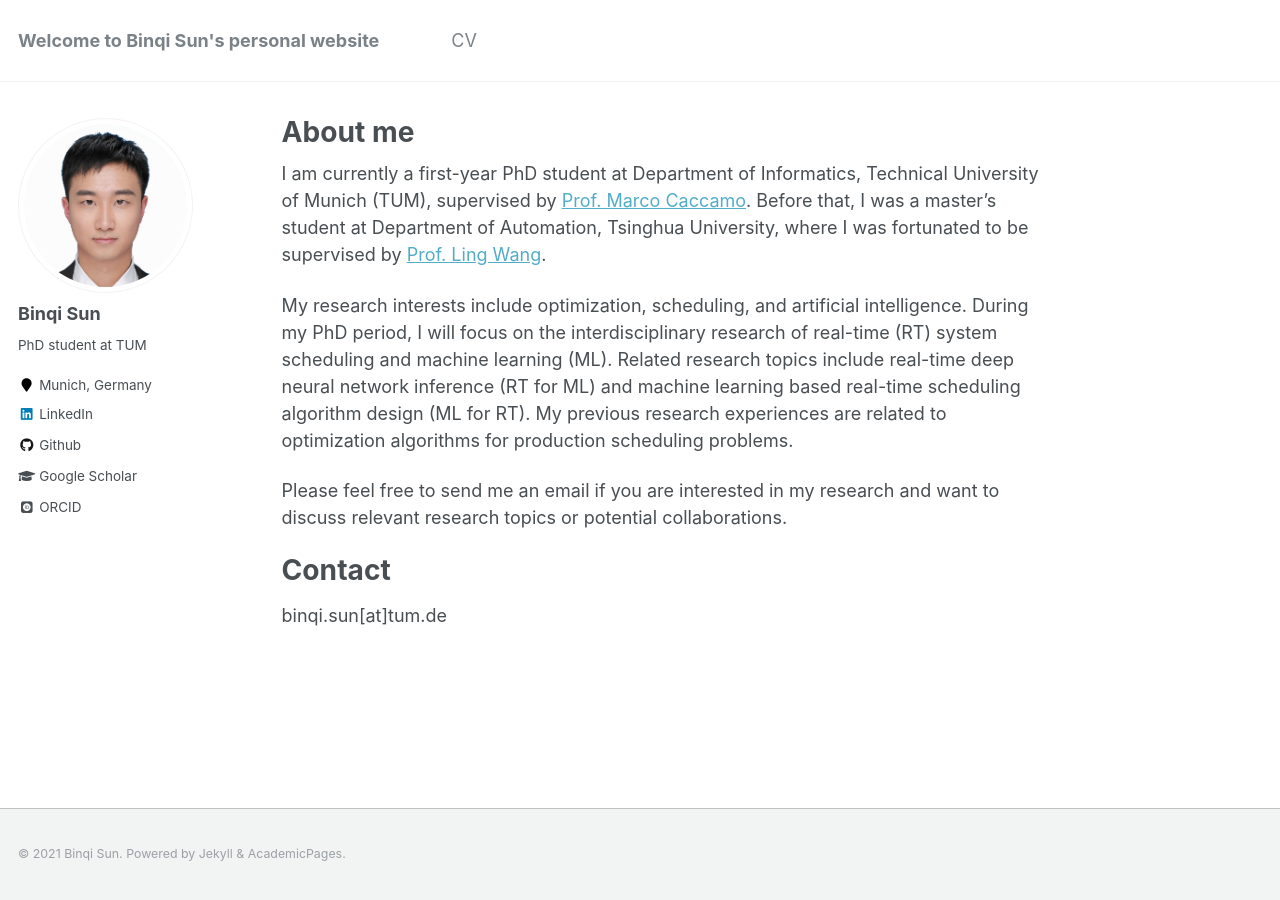
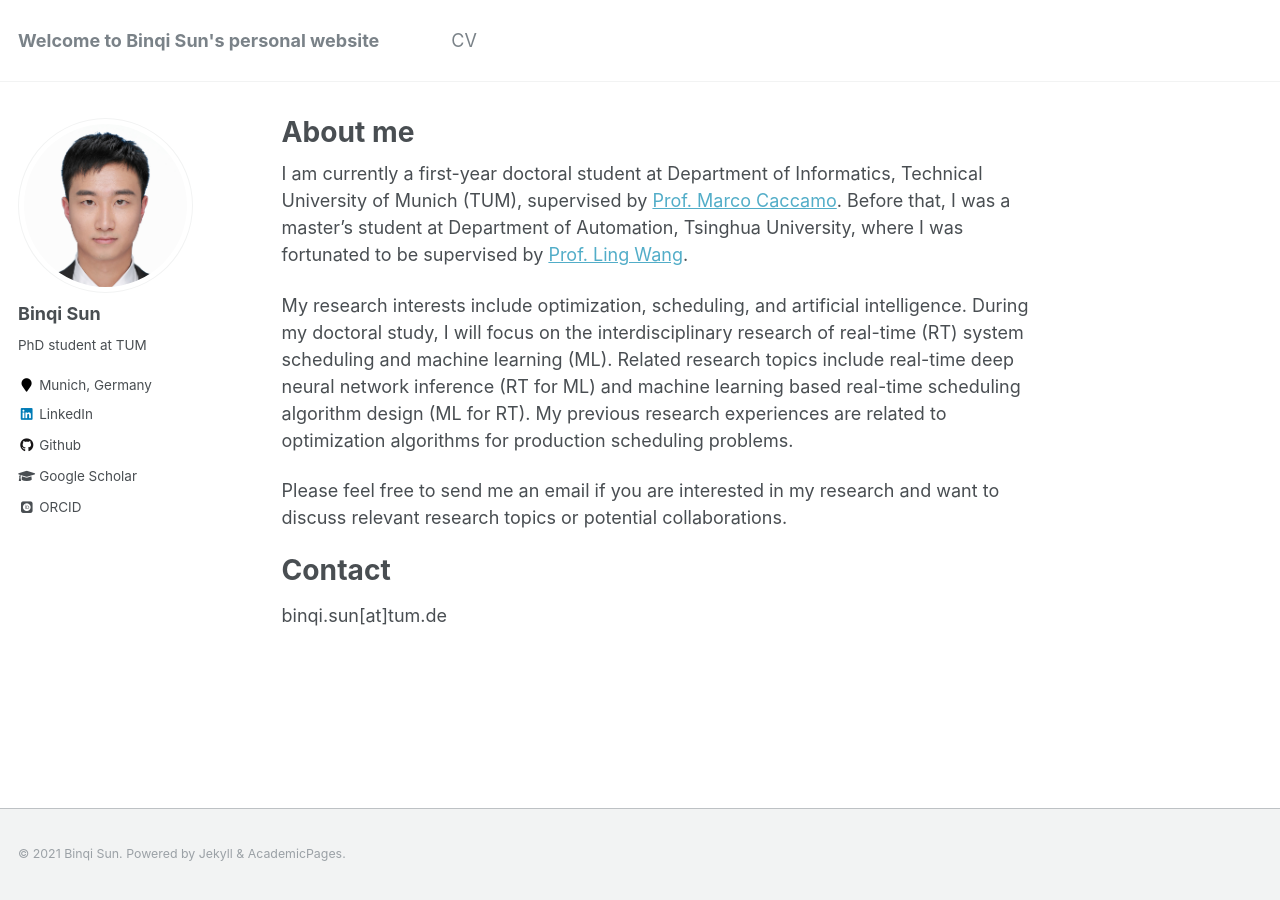
Before and after one commit to binqi-sun/binqi-sun.github.io, a Jekyll site: the page built from _pages/about.md, in a window 1280 px wide. Built offline with Jekyll 4.4.1, drawn with Linux system fonts in a browser that asks for light colours; some web fonts are replaced.

Commit message:
update about

```diff
--- a/_pages/about.md
+++ b/_pages/about.md
@@ -8,9 +8,9 @@
   - /about.html
 ---
 
-I am currently a first-year PhD student at Department of Informatics, Technical University of Munich (TUM), supervised by [Prof. Marco Caccamo](https://rtsl.cps.mw.tum.de/personal_page/mcaccamo/). Before that, I was a master's student at Department of Automation, Tsinghua University, where I was fortunated to be supervised by [Prof. Ling Wang](https://scholar.google.com/citations?user=lC7bVMwAAAAJ&hl=en&oi=ao).
+I am currently a first-year doctoral student at Department of Informatics, Technical University of Munich (TUM), supervised by [Prof. Marco Caccamo](https://rtsl.cps.mw.tum.de/personal_page/mcaccamo/). Before that, I was a master's student at Department of Automation, Tsinghua University, where I was fortunated to be supervised by [Prof. Ling Wang](https://scholar.google.com/citations?user=lC7bVMwAAAAJ&hl=en&oi=ao).
 
-My research interests include optimization, scheduling, and artificial intelligence. During my PhD period, I will focus on the interdisciplinary research of real-time (RT) system scheduling and machine learning (ML). Related research topics include real-time deep neural network inference (RT for ML) and machine learning based real-time scheduling algorithm design (ML for RT). My previous research experiences are related to optimization algorithms for production scheduling problems.
+My research interests include optimization, scheduling, and artificial intelligence. During my doctoral study, I will focus on the interdisciplinary research of real-time (RT) system scheduling and machine learning (ML). Related research topics include real-time deep neural network inference (RT for ML) and machine learning based real-time scheduling algorithm design (ML for RT). My previous research experiences are related to optimization algorithms for production scheduling problems.
 
 Please feel free to send me an email if you are interested in my research and want to discuss relevant research topics or potential collaborations.
 
```
